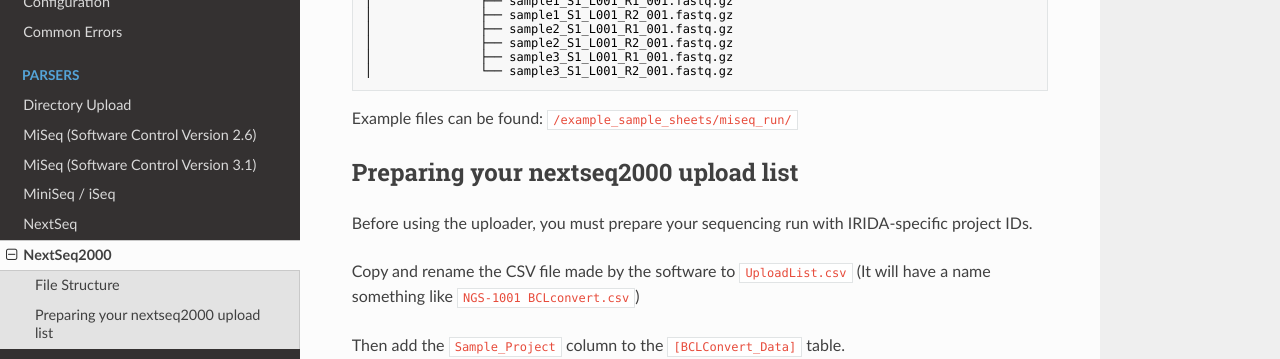
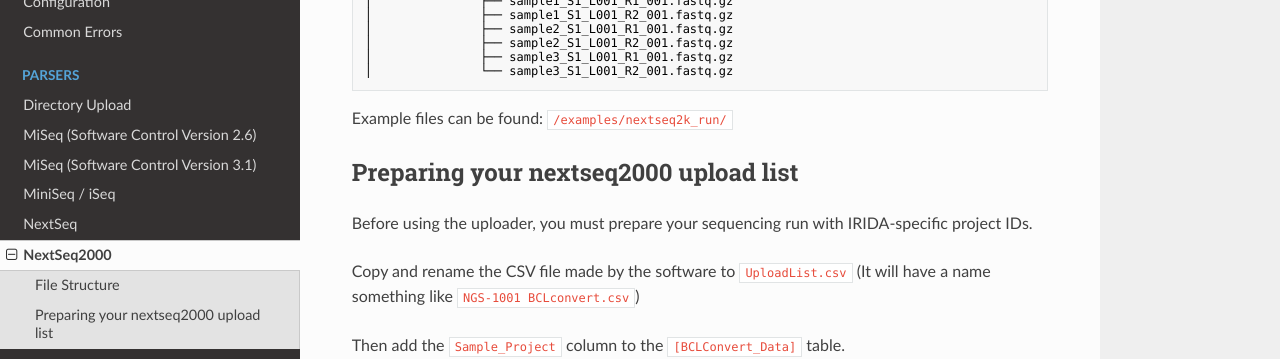
Before and after one commit to phac-nml/irida-uploader, an MkDocs documentation site: the page built from docs/parsers/nextseq2k_nml.md, in a window 1280 px wide and 900 px high, scrolled down 404 px. Shown: the part 147-506 px from the top of the window. Built offline with MkDocs 1.6.1, drawn with Linux system fonts in a browser that asks for light colours; nearby versions of some CDN libraries; old or Windows-style settings are respelled for this version of MkDocs.

Commit message:
fixed file path in docs

````diff
--- a/docs/parsers/nextseq2k_nml.md
+++ b/docs/parsers/nextseq2k_nml.md
@@ -24,7 +24,7 @@ Please verify your file structure is correct.
 │               └── sample3_S1_L001_R2_001.fastq.gz
 ```
 
-Example files can be found: `/example_sample_sheets/miseq_run/`
+Example files can be found: `/examples/nextseq2k_run/`
 
 ## Preparing your nextseq2000 upload list
 
````
